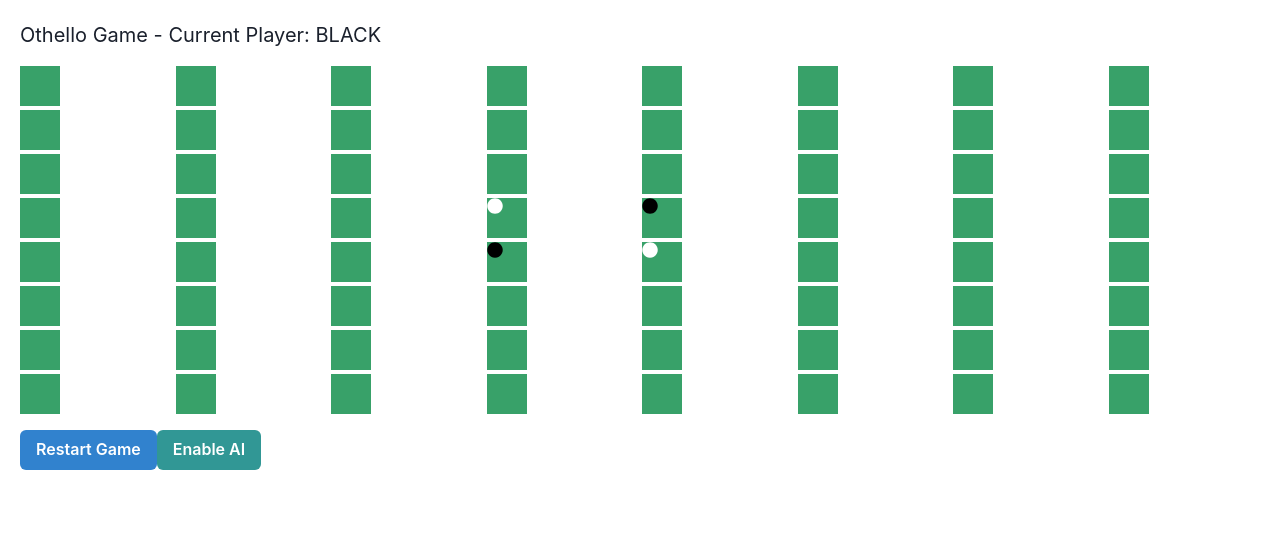
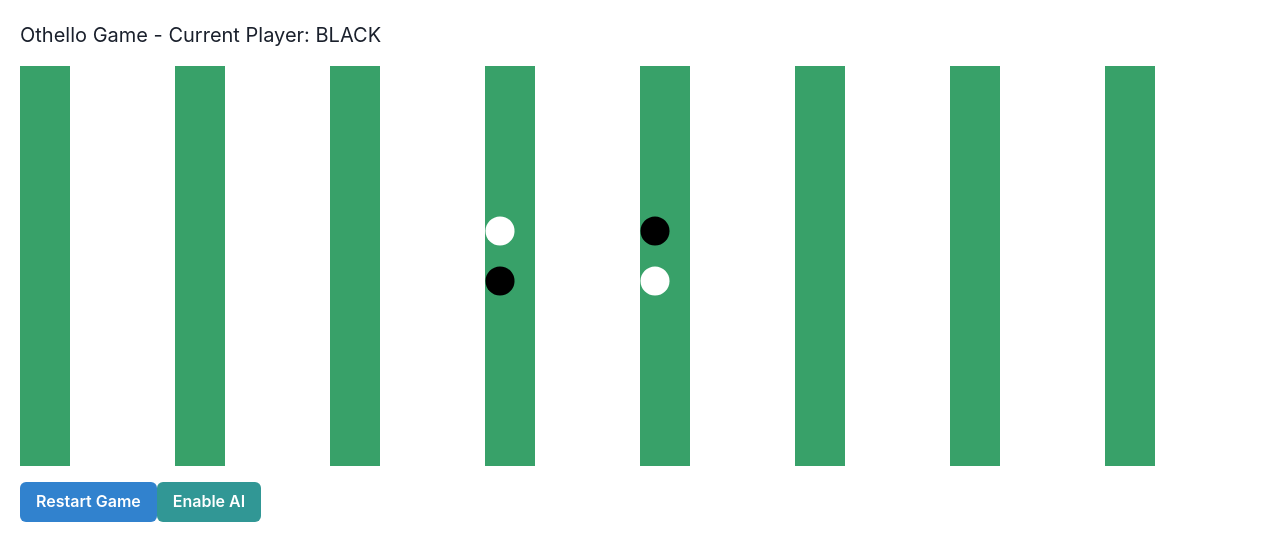
Before and after one commit to GPT-Engineer-App-Dev/flip-flop-reversi, a React (Vite) app: page / in a window 1280 px wide. Shown: the top 560 px of the page. Built offline with nearby package versions, Linux system fonts and the light colour scheme.

Commit message:
Updated the Othello game UI by removing gaps between the columns and increasing the size of the game pieces for better visibility and interaction.

```diff
--- a/src/pages/Index.jsx
+++ b/src/pages/Index.jsx
@@ -191,11 +191,11 @@ const Index = () => {
       <Text fontSize="xl" mb={4}>
         Othello Game - Current Player: {currentPlayer.toUpperCase()}
       </Text>
-      <Grid templateColumns={`repeat(${boardSize}, 1fr)`} gap={1}>
+      <Grid templateColumns={`repeat(${boardSize}, 1fr)`} gap={0}>
         {board.map((row, x) =>
           row.map((cell, y) => (
-            <GridItem key={`${x}-${y}`} w="40px" h="40px" bg="green.500" onClick={() => placePiece(x, y)}>
-              {cell && <FaCircle color={cell === "black" ? "black" : "white"} />}
+            <GridItem key={`${x}-${y}`} w="50px" h="50px" bg="green.500" onClick={() => placePiece(x, y)}>
+              {cell && <FaCircle color={cell === "black" ? "black" : "white"} size="30px" />}
             </GridItem>
           )),
         )}
```
